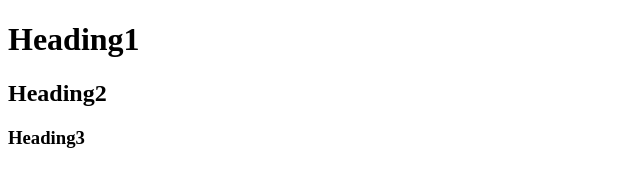
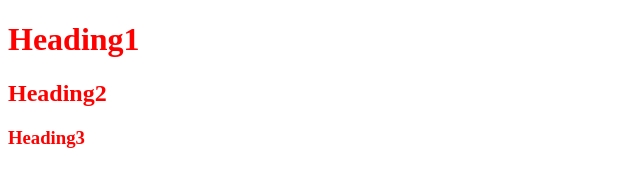
Before and after one commit to Lobelia-Technology/gittesting, a plain HTML site: page index.html in a window 1280 px wide. Shown: the whole page, without its empty margins (0-640 px from the left). Drawn offline with Linux system fonts and the light colour scheme.

Commit message:
add red color from mgmg

```diff
--- a/index.html
+++ b/index.html
@@ -5,6 +5,7 @@
     <meta http-equiv="X-UA-Compatible" content="IE=edge">
     <meta name="viewport" content="width=device-width, initial-scale=1.0">
     <title>Document</title>
+    <link rel="stylesheet" href="style.css">
 </head>
 <body>
     <h1>Heading1</h1>
--- /dev/null
+++ b/style.css
@@ -0,0 +1,3 @@
+h1,h2,h3{
+    color:red;
+}
```
